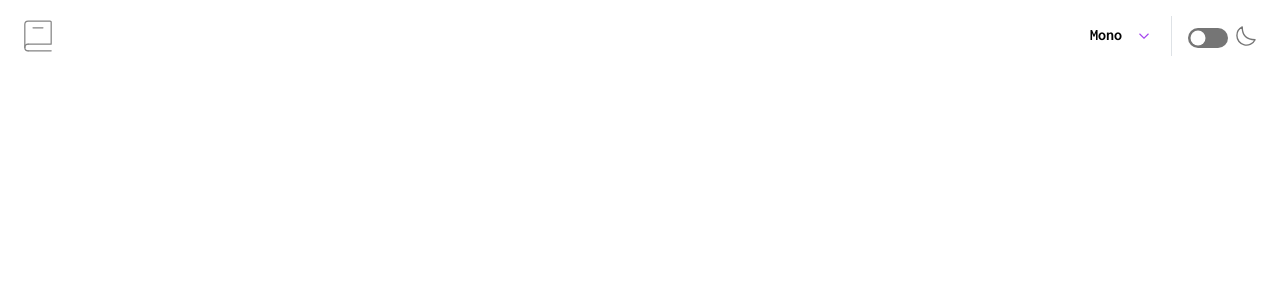
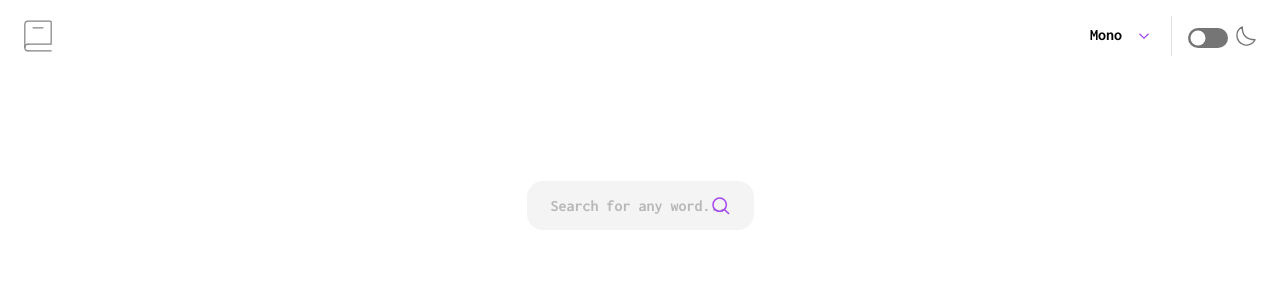
Before and after one commit to guillermopaniaguasilva/dictionary-web-app, a React (Vite) app: page / in a window 1280 px wide. Shown: the top 300 px of the page. Built offline with nearby package versions, Linux system fonts and the light colour scheme.

Commit message:
add search bar

```diff
--- /dev/null
+++ b/src/pages/Dictionary/components/Home/index.tsx
@@ -0,0 +1,5 @@
+import SearchBar from '../SearchBar';
+
+export default function Home() {
+  return <SearchBar />;
+}
--- /dev/null
+++ b/src/pages/Dictionary/components/SearchBar/index.tsx
@@ -0,0 +1,40 @@
+import searchIcon from 'assets/images/icon-search.svg';
+import { FormEvent, useState } from 'react';
+import {
+  ErrorMessage,
+  SearchContainer,
+  SearchIcon,
+  SearchInput,
+} from './styles';
+
+export default function SearchBar() {
+  const [word, setWord] = useState('');
+  const [hasError, setHasError] = useState(false);
+
+  const handleSubmit = (e: FormEvent) => {
+    e.preventDefault();
+
+    if (word === '') return setHasError(true);
+
+    console.log('word', word); //TODO: implement here request to API
+  };
+
+  return (
+    <form onSubmit={handleSubmit}>
+      <SearchContainer>
+        <SearchInput
+          type="text"
+          placeholder="Search for any word..."
+          value={word}
+          onChange={(e) => {
+            setWord(e.target.value);
+            setHasError(false);
+          }}
+          hasError={hasError}
+        />
+        <SearchIcon src={searchIcon} onClick={handleSubmit} />
+      </SearchContainer>
+      {hasError && <ErrorMessage>Whoops, can't be empty</ErrorMessage>}
+    </form>
+  );
+}
--- /dev/null
+++ b/src/pages/Dictionary/components/SearchBar/styles.tsx
@@ -0,0 +1,52 @@
+import styled from 'styled-components';
+
+export const SearchContainer = styled.div`
+  position: relative;
+  display: flex;
+  align-items: center;
+  margin-top: 24px;
+`;
+
+export const SearchInput = styled.input<{ hasError: boolean }>`
+  outline: none;
+  width: 100%;
+  padding: 16px 24px;
+  border-radius: 16px;
+  border: ${({ theme, hasError }) =>
+    hasError ? '1px solid' + theme.colors.red : 'none'};
+  background-color: ${({ theme }) =>
+    theme.isDarkThemeOn ? theme.colors.lightBlack : theme.colors.lighterGrey};
+  font-family: ${({ theme }) => theme.font};
+  font-size: 16px;
+  font-weight: ${({ theme }) => theme.fontWeights.bold};
+  line-height: normal;
+
+  &:focus,
+  &:focus-visible {
+    border: 1px solid
+      ${({ theme, hasError }) =>
+        hasError ? theme.colors.red : theme.colors.purple};
+  }
+
+  &::placeholder {
+    color: ${({ theme }) =>
+      theme.isDarkThemeOn ? theme.colors.white : theme.colors.black};
+    opacity: 0.25;
+  }
+`;
+
+export const SearchIcon = styled.img`
+  position: absolute;
+  right: 24px;
+  cursor: pointer;
+`;
+
+export const ErrorMessage = styled.p`
+  color: ${({ theme }) => theme.colors.red};
+  font-family: ${({ theme }) => theme.font};
+  font-size: ${({ theme }) => theme.fontSizes.headingS};
+  font-style: normal;
+  font-weight: ${({ theme }) => theme.fontWeights.light};
+  line-height: normal;
+  margin-top: 8px;
+`;
--- a/src/pages/Dictionary/index.tsx
+++ b/src/pages/Dictionary/index.tsx
@@ -1,9 +1,10 @@
+import Home from './components/Home';
 import MainWrapper from './components/MainWrapper';
 
 export default function Dictionary() {
   return (
     <MainWrapper>
-      <div></div>
+      <Home />
     </MainWrapper>
   );
 }
```
